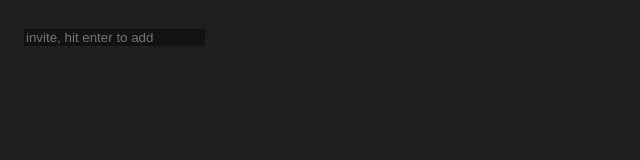
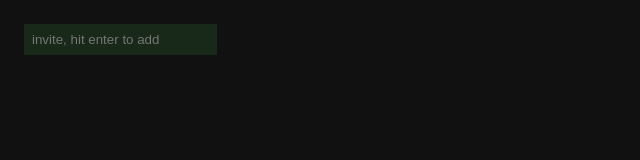
Before and after one commit to KTibow/trackfield, a website built with Vite: page src/index.html in a window 1280 px wide. Shown: the whole page, without its empty margins (0-640 px from the left). Built offline with nearby package versions, Linux system fonts and the light colour scheme.

Commit message:
slight color update

```diff
--- a/src/index.html
+++ b/src/index.html
@@ -12,7 +12,7 @@
         font-family: system-ui, sans-serif;
         line-height: 1.5;
         color-scheme: dark;
-        background-color: #1f1f1f;
+        background-color: #111;
         color: #fff;
       }
       body {
@@ -23,6 +23,11 @@
         padding: 1rem;
         border-radius: 0.5rem;
       }
+      input,
+      button {
+        background-color: rgb(100 255 100 / 0.1);
+        padding: 0.5rem;
+      }
     </style>
     <title>Trackfield</title>
   </head>
```
